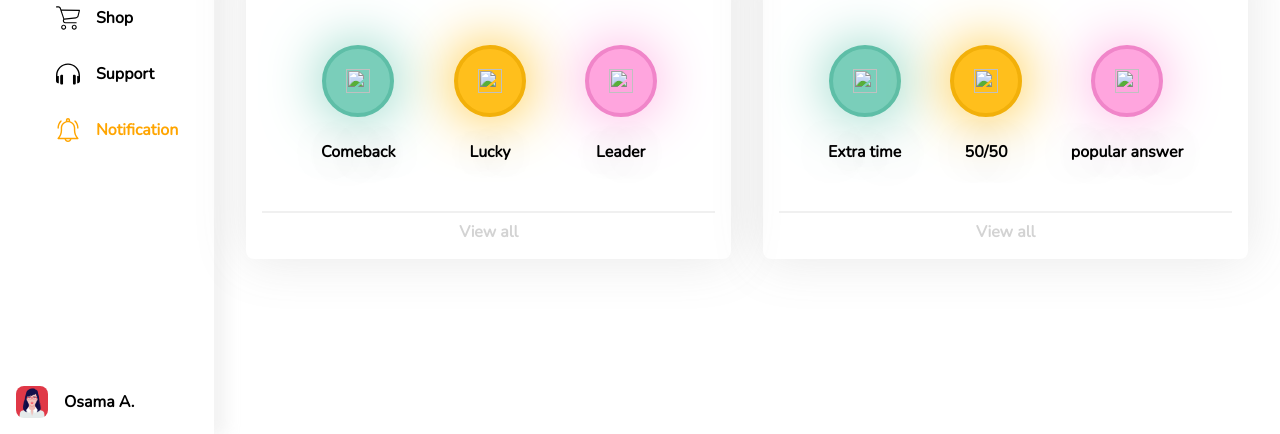
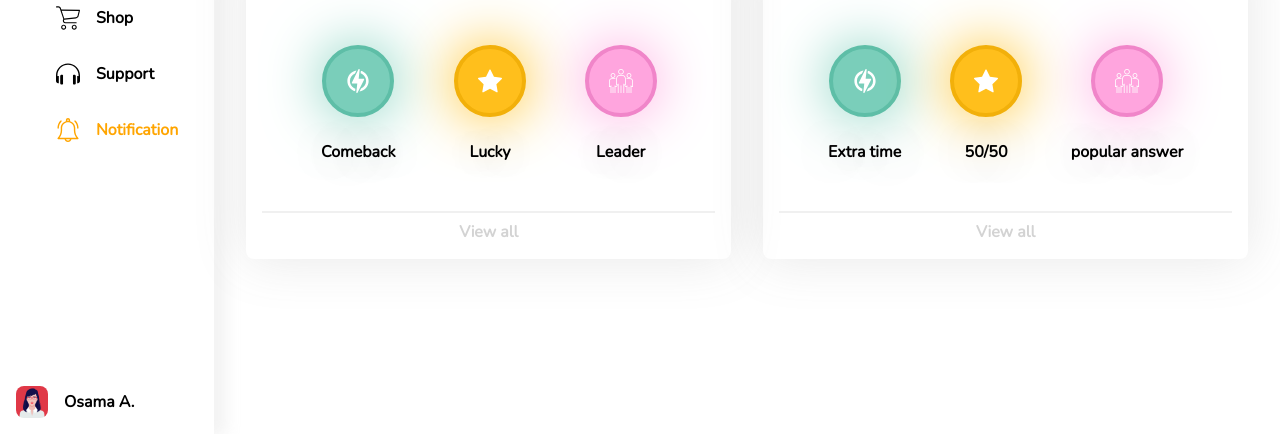
Before and after one commit to osamaakb/css-workshop-dribbble-design, a plain HTML site: page index.html in a window 1280 px wide. Shown: the part 366-800 px from the top of the page. Drawn offline with nearby package versions, Linux system fonts and the light colour scheme; the site is published under a folder, as on GitHub Pages, so addresses that start at the root find nothing.

Commit message:
fixed svg icons not showing by removing '/' in path

```diff
--- a/index.html
+++ b/index.html
@@ -142,19 +142,19 @@
                     <div class="hexagon-container flex">
                         <div class="flex flex-dir-col flex-items-center">
                             <div class="circle green-circle flex flex-items-center">
-                                <img class="icon-lg" src="/icons/power.svg" alt="">
+                                <img class="icon-lg" src="icons/power.svg" alt="">
                             </div>
                             <p class="text-center text-shadow" style="margin-top: 24px;">Comeback</p>
                         </div>
                         <div class="flex flex-dir-col flex-items-center">
                             <div class="circle orange-circle flex flex-items-center">
-                                <img class="icon-lg" src="/icons/star.svg" alt="">
+                                <img class="icon-lg" src="icons/star.svg" alt="">
                             </div>
                             <p class="text-center text-shadow" style="margin-top: 24px;">Lucky</p>
                         </div>
                         <div class="flex flex-dir-col flex-items-center">
                             <div class="circle pink-circle flex flex-items-center">
-                                <img class="icon-lg" src="/icons/group.svg" alt="">
+                                <img class="icon-lg" src="icons/group.svg" alt="">
                             </div>
                             <p class="text-center text-shadow" style="margin-top: 24px;">Leader</p>
                         </div>
@@ -181,19 +181,19 @@
                     <div class="hexagon-container flex">
                         <div class="flex flex-dir-col flex-items-center">
                             <div class="circle green-circle flex flex-items-center">
-                                <img class="icon-lg" src="/icons/power.svg" alt="">
+                                <img class="icon-lg" src="icons/power.svg" alt="">
                             </div>
                             <p class="text-center text-shadow" style="margin-top: 24px;">Extra time</p>
                         </div>
                         <div class="flex flex-dir-col flex-items-center">
                             <div class="circle orange-circle flex flex-items-center">
-                                <img class="icon-lg" src="/icons/star.svg" alt="">
+                                <img class="icon-lg" src="icons/star.svg" alt="">
                             </div>
                             <p class="text-center text-shadow" style="margin-top: 24px;">50/50</p>
                         </div>
                         <div class="flex flex-dir-col flex-items-center">
                             <div class="circle pink-circle flex flex-items-center">
-                                <img class="icon-lg" src="/icons/group.svg" alt="">
+                                <img class="icon-lg" src="icons/group.svg" alt="">
                             </div>
                             <p class="text-center text-shadow" style="margin-top: 24px;">popular answer</p>
                         </div>
```
